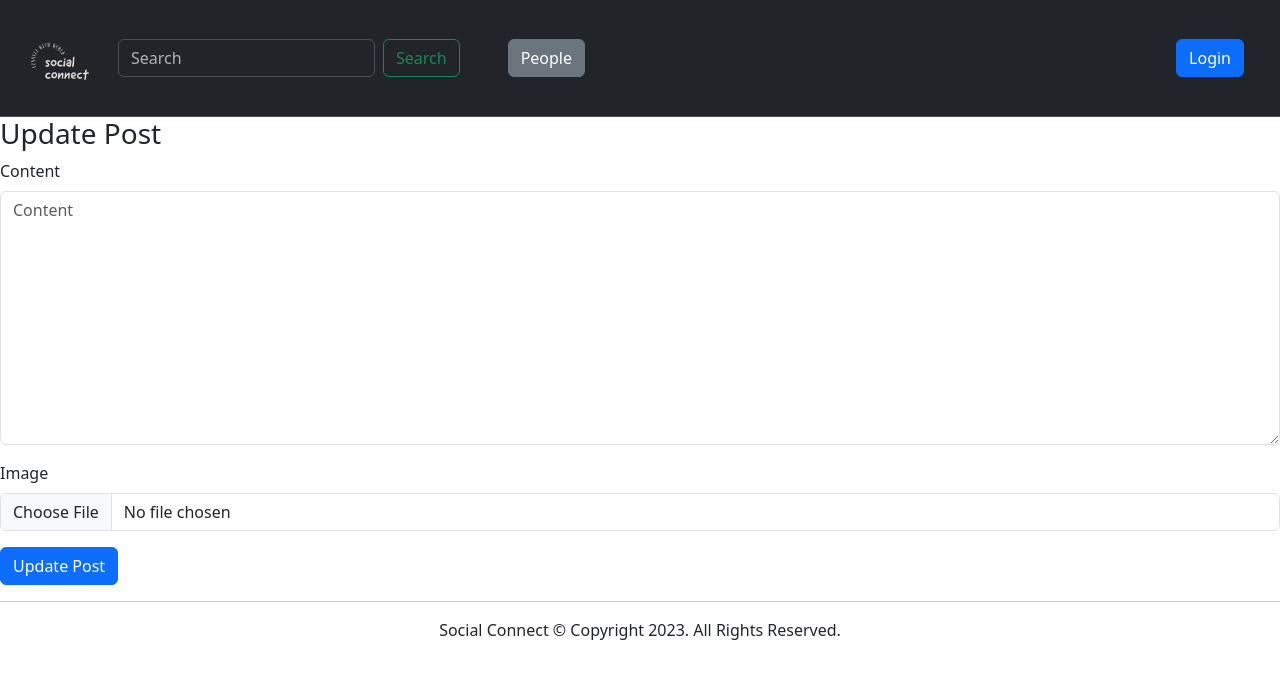
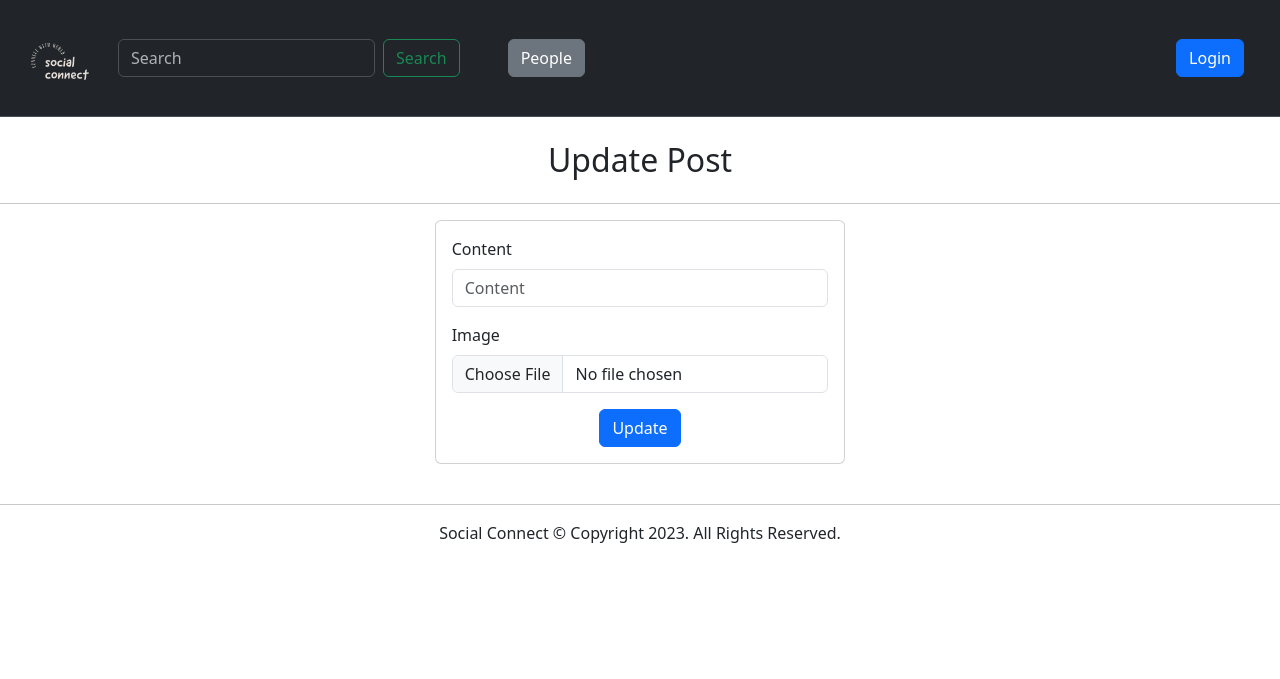
Before and after one commit to mepujan/SocialConnect, a Django app: template posts/templates/update-post.html in a window 1280 px wide. Shown: the top 679 px of the page. Run offline with Django 4.2, Linux system fonts and the light colour scheme; the template is opened without the code that fills it: values that come from a table or form of the project are taken from there, others are empty; some libraries are stand-ins or nearby versions.

Commit message:
update form centered

```diff
--- a/posts/forms.py
+++ b/posts/forms.py
@@ -1,8 +1,12 @@
 from django.forms import ModelForm
+from django import forms
 from .models import Post
 
 
 class PostForm(ModelForm):
+    content = forms.CharField(
+        label="Content", widget=forms.TextInput(attrs={'rows': 4}))
+
     class Meta:
         model = Post
         fields = ('content', 'image')
--- a/posts/templates/update-post.html
+++ b/posts/templates/update-post.html
@@ -1,12 +1,25 @@
 {% extends "base.html" %}
 {% load django_bootstrap5 %}
+
 {% block content %}
+<h2 class="m-4" style="text-align: center;">Update Post</h2>
+<hr />
+<div class="row d-flex align-items-center justify-content-center">
+    <div class="col-lg-4">
+        <div class="card mb-4">
+            <form class="m-3" method="post">
+                {% csrf_token %}
+                {% bootstrap_form form %}
+                <div class="text-center">
+                    <button class="btn btn-primary">Update</button>
+                </div>
 
-<h3>Update Post</h3>
-<form method="post" action="" enctype="multipart/form-data">
-    {% csrf_token %}
-    {% bootstrap_form form %}
-    <button type="submit" class="btn btn-primary">Update Post</button>
+            </form>
+        </div>
+    </div>
+
+</div>
+
+{% endblock content %}
+
 </form>
-
-{% endblock %}
```
